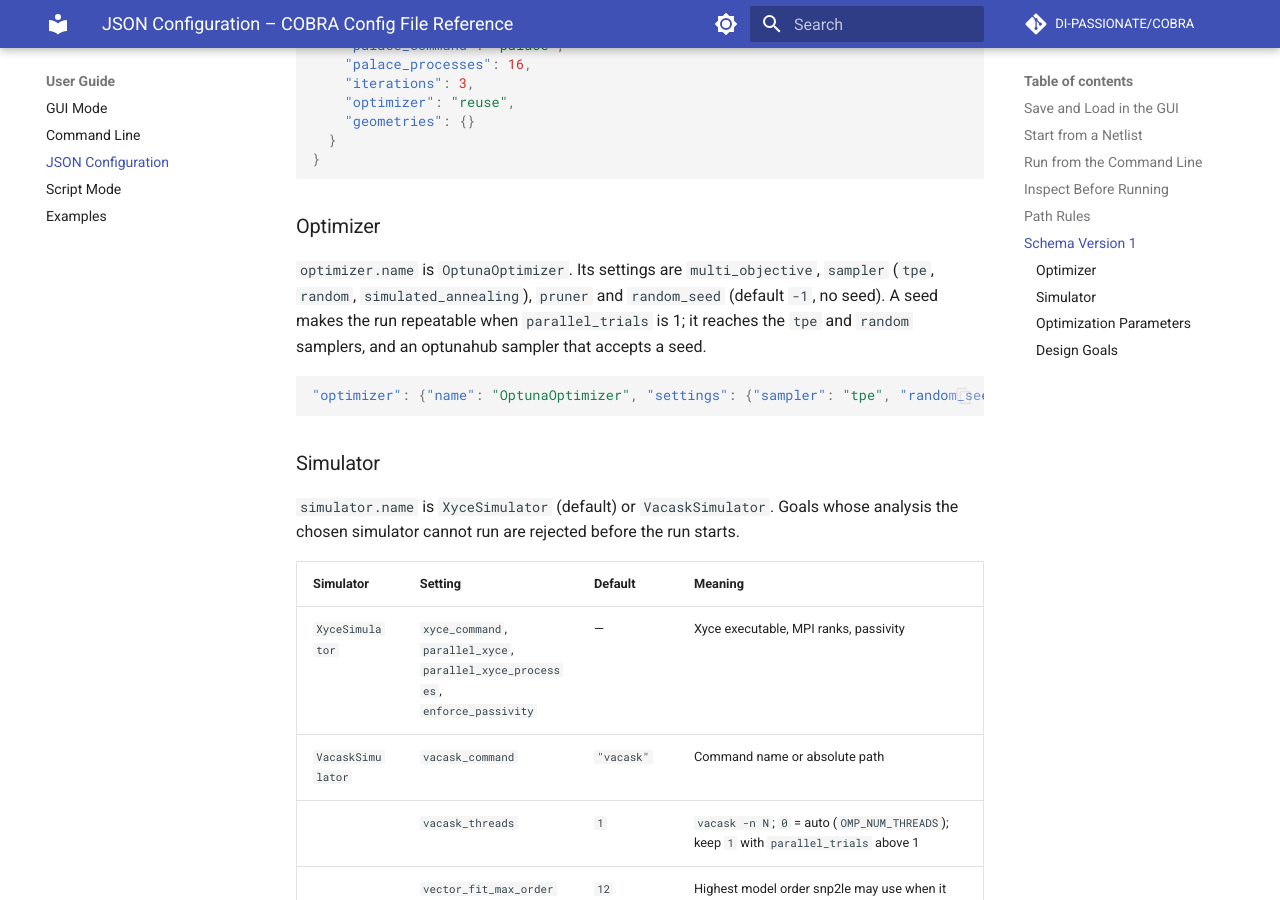
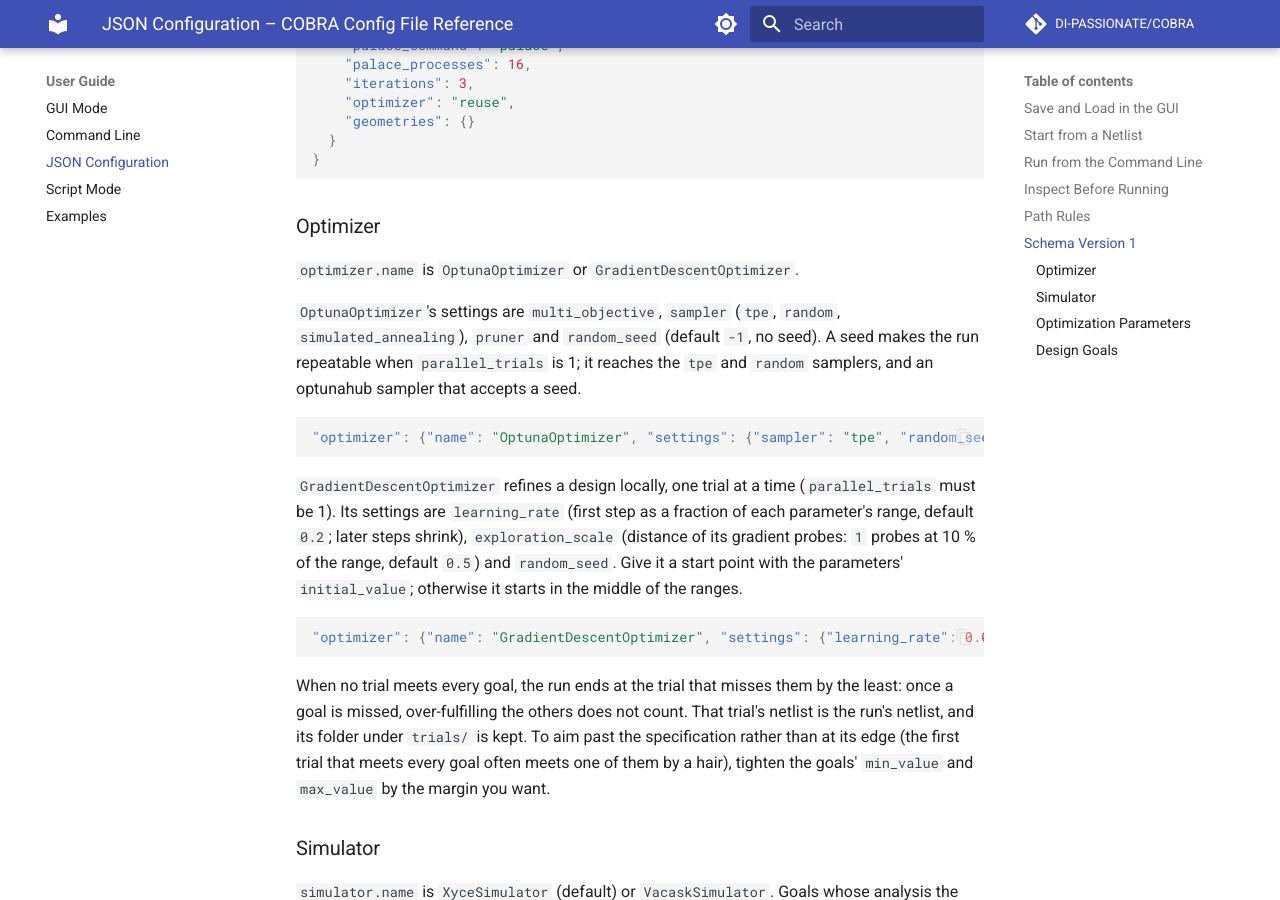
Before and after one commit to DI-PASSIONATE/COBRA, an MkDocs documentation site: the page built from docs/user-guide/configuration.md, in a window 1280 px wide and 900 px high, scrolled down 4079 px. Built offline with MkDocs 1.6.1 and Material for MkDocs 9.7.7, drawn with Linux system fonts in a browser that asks for light colours; comment, search, counter and statistics services are not loaded; some of the changed text lies outside the part shown.

````diff
--- a/docs/user-guide/configuration.md
+++ b/docs/user-guide/configuration.md
@@ -199,15 +199,34 @@ apply to a run may use empty objects or arrays.
 
 ### Optimizer
 
-`optimizer.name` is `OptunaOptimizer`. Its settings are `multi_objective`,
-`sampler` (`tpe`, `random`, `simulated_annealing`), `pruner` and `random_seed`
-(default `-1`, no seed). A seed makes the run repeatable when `parallel_trials`
-is 1; it reaches the `tpe` and `random` samplers, and an optunahub sampler that
-accepts a seed.
+`optimizer.name` is `OptunaOptimizer` or `GradientDescentOptimizer`.
+
+`OptunaOptimizer`'s settings are `multi_objective`, `sampler` (`tpe`, `random`,
+`simulated_annealing`), `pruner` and `random_seed` (default `-1`, no seed). A
+seed makes the run repeatable when `parallel_trials` is 1; it reaches the `tpe`
+and `random` samplers, and an optunahub sampler that accepts a seed.
 
 ```json
 "optimizer": {"name": "OptunaOptimizer", "settings": {"sampler": "tpe", "random_seed": 42}}
 ```
+
+`GradientDescentOptimizer` refines a design locally, one trial at a time
+(`parallel_trials` must be 1). Its settings are `learning_rate` (first step as a
+fraction of each parameter's range, default `0.2`; later steps shrink),
+`exploration_scale` (distance of its gradient probes: `1` probes at 10 % of the
+range, default `0.5`) and `random_seed`. Give it a start point with the
+parameters' `initial_value`; otherwise it starts in the middle of the ranges.
+
+```json
+"optimizer": {"name": "GradientDescentOptimizer", "settings": {"learning_rate": 0.05}}
+```
+
+When no trial meets every goal, the run ends at the trial that misses them by
+the least: once a goal is missed, over-fulfilling the others does not count.
+That trial's netlist is the run's netlist, and its folder under `trials/` is
+kept. To aim past the specification rather than at its edge (the first trial
+that meets every goal often meets one of them by a hair), tighten the goals'
+`min_value` and `max_value` by the margin you want.
 
 ### Simulator
 
@@ -253,6 +272,16 @@ ports are the subcircuit's pins in order. See
 | `step` | Grid the values snap to; `null` for continuous |
 | `unit` | Scale suffix appended verbatim to `netlist_variable` values: `"p"` writes `1.5` as `1.5p`. `null` for `model_input`. VACASK prefixes are case-sensitive: use `"f"`, not `"F"`, for femto (`cobra parse` warns) |
 | `linked_to` | Name of another parameter this one mirrors, e.g. for symmetric windings. Links must not form a cycle |
+| `initial_value` | Optional value the optimizer evaluates first, e.g. a known design to retune: Optuna's first trial uses it (parameters without one are sampled), gradient descent starts there. Must lie within the bounds and on the `step` grid; a linked parameter takes its master's |
+
+A model may declare that an input only takes values on a grid, such as whole
+turns. `cobra parse` then warns when a `model_input` parameter's `step` and
+`min_value` allow values off that grid: the model never saw them, and EM
+fine-tuning would round them to a different geometry.
+
+```json
+{"name": "C5", "type": "netlist_variable", "min_value": 300, "max_value": 400, "step": 1, "unit": "f", "initial_value": 377}
+```
 
 ### Design Goals
 
````
Also changed, not shown: CHANGELOG.md (+15 -0 lines), README.md (+7 -1 lines), docs/api/optimizers.md (+20 -0 lines), docs/user-guide/gui.md (+14 -2 lines), 7 other files.
